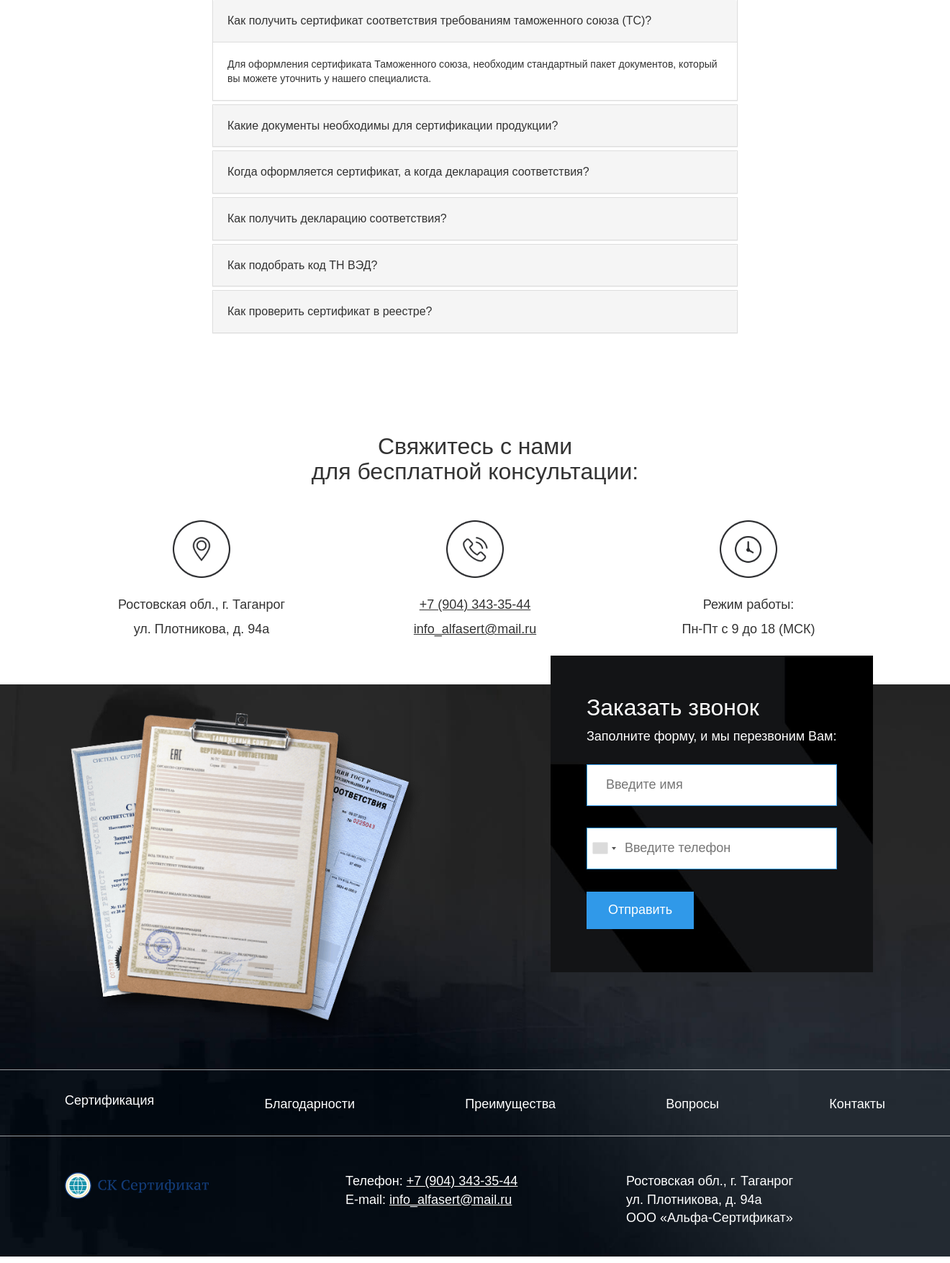
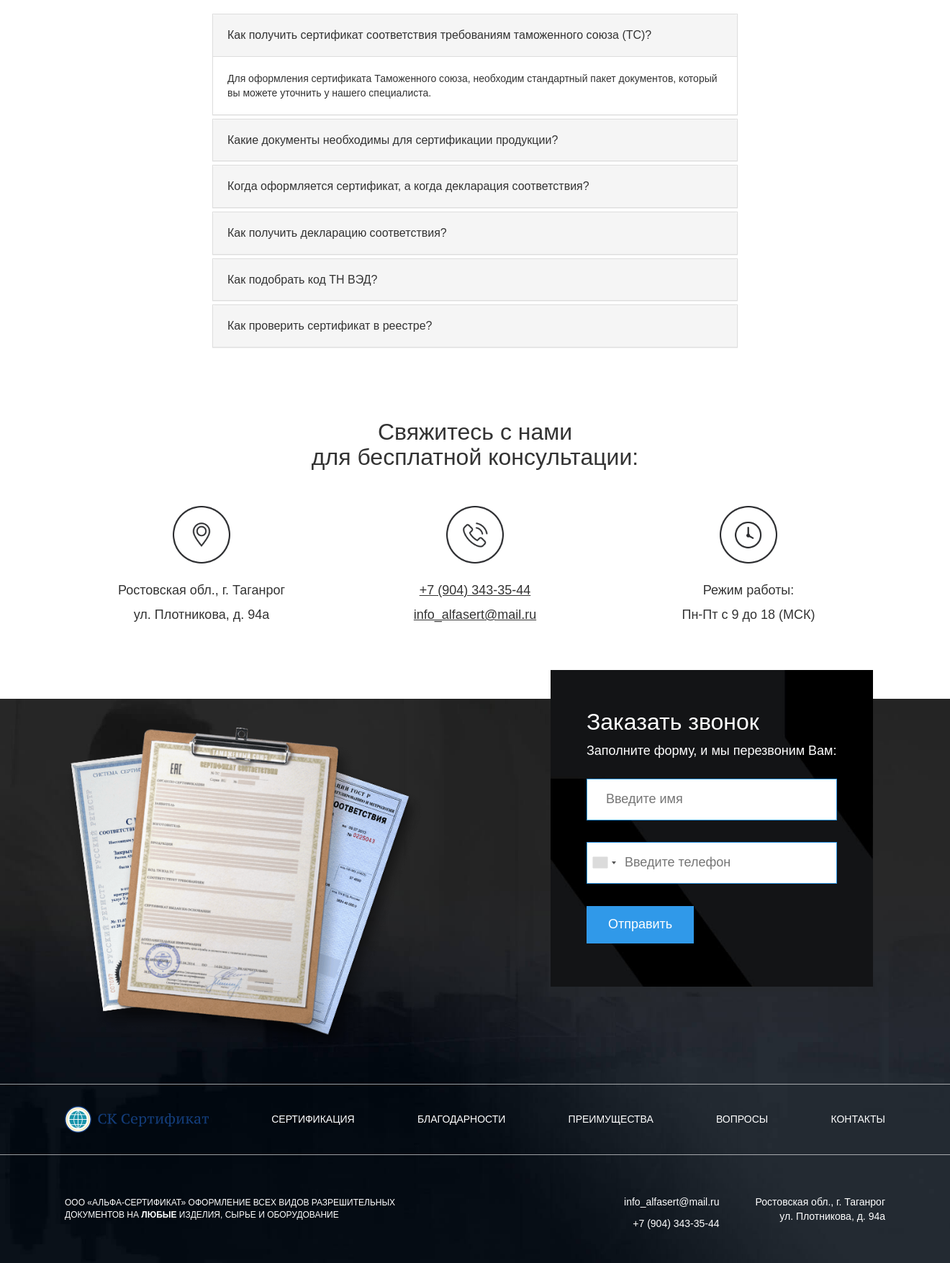
Before and after one commit to oleg-tgn/doc-lending, a PHP site: page / in a window 1320 px wide. Shown: the part 3273-5028 px from the top of the page at 72% size. Run offline with PHP 8.4, Linux system fonts and the light colour scheme; some libraries are stand-ins or nearby versions.

Commit message:
Fix paddings and fonts

```diff
--- a/css/style.css
+++ b/css/style.css
@@ -202,6 +202,10 @@ body {
     margin-bottom: 0px;
 }
 
+.top_desc--bottom {
+    color: #fff;
+}
+
 .top_desc span {
     font-weight: 600;
 }
@@ -209,19 +213,27 @@ body {
 .top_mail {
     font-weight: 600;
     font-size: 15px;
-    color: #333!important;
+    color: #333;
     padding: 6px 0px 6px 60px;
     float: left;
 }
 
 .mailLink {
     position: relative;
-    color: #333!important;
+    color: #333;
     text-decoration: none;
     padding-left: 24px;
-    float: left;
+    float: right;
     padding-bottom: 5px;
     padding-top: 5px;
+}
+
+.mailLink--bottom,
+.mailLink--bottom:hover,
+.mailLink--bottom:focus,
+.mailLink--bottom:active {
+    font-size: 14px;
+    color: #fff;
 }
 
 .mailLink img {
@@ -252,9 +264,21 @@ body {
     margin-top: -7px;
 }
 
+.top_address {
+    float: right;
+    text-align: right;
+    padding-top: 5px;
+    padding-left: 50px;
+}
+
+.top_address--bottom {
+    font-size: 14px;
+    color: #fff;
+}
+
 .top_phone {
     float: right;
-    text-align: center;
+    text-align: right;
 }
 
 .phone_online {
@@ -742,7 +766,7 @@ margin-bottom: 20px;
 }
 
 .row3 {
-    padding: 100px 0px;
+    padding: 100px 0px 0;
 }
 
 .kuz_label {
@@ -863,10 +887,6 @@ font-weight: 400;
     background-size: cover;
 } */
 
-#thanks {
-    padding: 50px 0px;
-}
-
 .quastionandcommunication {
     background-repeat: no-repeat;
     background-size: cover;
@@ -874,11 +894,12 @@ font-weight: 400;
 
 
 .row-faq {
-    padding: 50px 0px;
+    padding: 100px 0 0;
     display: block;
 }
 
 .row-faq h2 {
+    margin-top: 0;
     margin-bottom: 10px;
 }
 
@@ -1145,10 +1166,11 @@ font-size: 16px;
 
 
 .row-footer {
-    padding: 50px 0px 50px;
+    padding: 100px 0px 100px;
 }
 
 .row-footer h2 {
+    margin-top: 0;
     margin-bottom: 50px;
 }
 
@@ -1162,6 +1184,7 @@ font-size: 16px;
     text-align: center;
     font-size: 18px;
     line-height: 34px;
+    margin-bottom: 0;
 }
 
 .footer_item span {
@@ -1580,6 +1603,10 @@ h1 {
     width: 190px;
     margin: 0px auto;
     float: none;
+}
+
+.mailLink.mailLink--bottom {
+    color: #fff!important;
 }
 
 .whatsappLink {
@@ -2328,14 +2355,14 @@ ol:not(.list-unstyled) > li:before {
     display: flex;
     flex-direction: row;
     justify-content: space-between;
-    color: color;
     margin: 0;
 }
 
 .bottom-menu__link,
 .bottom-menu__link:hover {
-    font-size: 18px;
+    font-size: 14px;
     color: #fff;
+    text-transform: uppercase;
 }
 
 .footer_list {
@@ -2371,8 +2398,12 @@ ol:not(.list-unstyled) > li:before {
     font-weight: 400;
 }
 
+.algorithm {
+    padding-top: 100px;
+}
+
 .algorithm_title {
-    margin-top: 50px;
+    margin-top: 0;
 }
 
 .algorithm_row {
@@ -2410,6 +2441,10 @@ ol:not(.list-unstyled) > li:before {
     background: rgba(28,153,233,1)!important;
 }
 
+.panel-group {
+    margin-bottom: 0;
+}
+
 .panel-group .panel {
     border-radius: 0;
 }
@@ -2425,3 +2460,7 @@ ol:not(.list-unstyled) > li:before {
 .serviceMenu__logo {
     width: 200px;
 }
+
+.sertification-types-space {
+    padding: 60px 0 0;
+}
--- a/index.htm
+++ b/index.htm
@@ -45,13 +45,19 @@
   <body>
     <div class="navbar-top-wrap">
       <div class="container cont1">
-        <p class="top_desc">ОФОРМЛЕНИЕ ВСЕХ ВИДОВ РАЗРЕШИТЕЛЬНЫХ ДОКУМЕНТОВ НА <span>ЛЮБЫЕ</span> ИЗДЕЛИЯ, СЫРЬЕ И ОБОРУДОВАНИЕ</p>
+        <p class="top_desc">ООО &laquo;Альфа-Сертификат&raquo; ОФОРМЛЕНИЕ ВСЕХ ВИДОВ РАЗРЕШИТЕЛЬНЫХ ДОКУМЕНТОВ НА <span>ЛЮБЫЕ</span> ИЗДЕЛИЯ, СЫРЬЕ И ОБОРУДОВАНИЕ</p>
         <!-- <div class="top_mail">
             <a class="mailLink" href="mailto:info@sk-sertifikat.ru">info@sk-sertifikat.ru</a><br>
             <a class="mailLink" href="tel:+79043433544">+7 (904) 343-35-44</a> -->
         <!-- </div> -->
+
+        <div class="top_address">
+          Ростовская обл., г. Таганрог<br> ул. Плотникова, д. 94а
+          <!-- <p class="phone_perezvon" data-toggle="modal" data-target="#modalPerezvon">Перезвоните мне →</p> -->
+        </div>
+
         <div class="top_phone">
-          <a class="mailLink" href="mailto:info@sk-sertifikat.ru">info@sk-sertifikat.ru</a><br>
+          <a class="mailLink" href="mailto:info_alfasert@mail.ru">info_alfasert@mail.ru</a><br>
           <a class="mailLink" href="tel:+79043433544">+7 (904) 343-35-44</a>
           <!-- <p class="phone_perezvon" data-toggle="modal" data-target="#modalPerezvon">Перезвоните мне →</p> -->
         </div>
@@ -60,10 +66,11 @@
       <div class="serviceMenu">
         <div class="container">
           <div class="serviceMenu__list">
-            <a href="index.php.html" class="serviceMenu__logo-link"><img src="services/img/logo.svg" class="serviceMenu__logo"></a>
+            <a href="#" class="serviceMenu__logo-link"><img src="services/img/logo.svg" class="serviceMenu__logo"></a>
             <a href="#sertification-types" class="smLink teamHref">Сертификация</a>
+            <a href="#algorithm" class="smLink teamHref">Алгоритм</a>
+            <a href="#guarantee" class="smLink teamHref">Преимущества</a>
             <a href="#thanks" class="smLink teamHref">Благодарности</a>
-            <a href="#guarantee" class="smLink teamHref">Преимущества</a>
             <a href="#faq" class="smLink teamHref">Вопросы</a>
             <a href="#contacts" class="smLink teamHref">Контакты</a>
           </div>
@@ -74,7 +81,7 @@
       <div class="container cont1_1">
         <div class="col-md-7 no-pad">
           <h1>Помощь в оформлении cертификатов любой сложности от 1 дня</h1>
-          <p class="first_desc">За 1 день в г. Москва <span>сертифицируем все виды продукции</span> с&nbsp;внесением в&nbsp;реестр ФСА и гарантией легитимности</p>
+          <p class="first_desc">За 1 день в г. Таганроге <span>сертифицируем все виды продукции</span> с&nbsp;внесением в&nbsp;реестр ФСА и гарантией легитимности</p>
           <div class="col-xs-4 utp">
             <img alt="СК Сертификат" src="img/icons/utp_1.png">
             <p class="utp_text"><span>Отправим оригинал <br>бесплатно</span> в любую <br>точку РФ за 5 дней</p>
@@ -88,14 +95,14 @@
             <p class="utp_text"><span>Делаем приятные <br>скидки</span> постоянным <br>клиентам</p>
           </div>
           <div class="cl"></div>
-          <button class="btn btn_top anim-btn" data-toggle="modal" data-target="#modalCalc">Рассчитать стоимость за 7 минут</button>
+          <button class="btn btn_top anim-btn" data-toggle="modal" data-target="#modalCalc">Рассчитать стоимость бесплатно</button>
         </div>
         <div class="col-md-5 no-pad glav_sert__wrap">
           <img alt="СК Сертификат" class="glav_sert" src="img/sert.png">
         </div>
       </div>
-
-    <section class="container-fluid bg-slide-container" id="sertification-types">
+    <section class="sertification-types-space" id="sertification-types"></section>
+    <section class="container-fluid bg-slide-container">
       <div class="section">
               <div class="row">
               <div id="" data-slide="slide-0" class="col-lg-3 gallery-img d-flex on-hover">
@@ -223,7 +230,7 @@
     </section>
 
 
-  <section class="algorithm">
+  <section class="algorithm" id="algorithm">
     <div class="container">
       <h2 class="algorithm_title">Алгоритм нашей работы</h2>
       <div class="algorithm_row">
@@ -1111,6 +1118,9 @@ if (window.call_value != undefined && window.call_value != null && window.call_v
           <div class="container">
             <ul class="bottom-menu list-unstyled py-2">
               <li class="bottom-menu__item">
+                <a href="#" class="bottom-menu__link"><img alt="СК Сертификат" src="/services/img/logo.svg" width="200"></a>
+              </li>
+              <li class="bottom-menu__item">
                 <a href="#sertification-types" class="bottom-menu__link">Сертификация</a>
               </li>
               <li lass="bottom-menu__item">
@@ -1129,64 +1139,24 @@ if (window.call_value != undefined && window.call_value != null && window.call_v
           </div>
       </div>
 
-      <div class="container pt-4 pb-4 pb-xl-5">
+      <div class="container">
+        <p class="top_desc top_desc--bottom">ООО &laquo;Альфа-Сертификат&raquo; ОФОРМЛЕНИЕ ВСЕХ ВИДОВ РАЗРЕШИТЕЛЬНЫХ ДОКУМЕНТОВ НА <span>ЛЮБЫЕ</span> ИЗДЕЛИЯ, СЫРЬЕ И ОБОРУДОВАНИЕ</p>
+        <!-- <div class="top_mail">
+            <a class="mailLink" href="mailto:info@sk-sertifikat.ru">info@sk-sertifikat.ru</a><br>
+            <a class="mailLink" href="tel:+79043433544">+7 (904) 343-35-44</a> -->
+        <!-- </div> -->
 
+        <div class="top_address top_address--bottom">
+          Ростовская обл., г. Таганрог<br> ул. Плотникова, д. 94а
+          <!-- <p class="phone_perezvon" data-toggle="modal" data-target="#modalPerezvon">Перезвоните мне →</p> -->
+        </div>
 
-        <div class="col-12">
-          <div class="row">
-
-            <div class="col-12 col-lg-4">
-              <a class="footer_logo" href="index.php.html">
-                <img alt="СК Сертификат" src="/services/img/logo.svg" width="200">
-              </a>
-            </div>
-
-
-            <div class="col-12 col-lg-4">
-              <!-- <div class="title">
-                  <div class="footer_subtitle position-relative d-inline-flex flex-column">
-                      Центральный офис
-                  </div>
-              </div> -->
-
-              <div class="central-office flex-wrap mx-n3 d-lg-flex py-2 flex-column flex-lg-row text-center text-lg-left footer_address">
-                  <li class="footer_list">Телефон:
-                    <a href="tel:+7 (904) 343-35-44" class="footer_link">
-                      <span class="ml-sm-1 d-block d-sm-inline text-center pb-3 pb-lg-0">+7 (904) 343-35-44</span>
-                    </a>
-                  </li>
-                  <li class="footer_list">E-mail:
-                    <a href="mailto:info_alfasert@mail.ru" data-type="email" class="footer_link">
-                      <span class="ml-sm-1 d-inline text-center">
-                        info_alfasert@mail.ru
-                      </span>
-                    </a>
-                  </li>
-
-              </div>
-            </div>
-
-            <div class="col-12 col-lg-4">
-              <!-- <div class="title">
-                  <div class="footer_subtitle position-relative d-inline-flex flex-column">
-                      Центральный офис
-                  </div>
-              </div> -->
-
-              <div class="central-office flex-wrap mx-n3 d-lg-flex py-2 flex-column flex-lg-row text-center text-lg-left footer_address">
-
-                  <li class="footer_list footer_list">
-                    <span class="ml-sm-1 d-inline text-center pb-3 pb-lg-0" data-type="address">Ростовская обл., г. Таганрог ул.&nbsp;Плотникова, д. 94а</span>
-                  </li>
-
-
-                <div class="footer_list descr d-block d-lg-none">
-                  ООО «Альфа-Сертификат»
-                </div>
-
-              </div>
-            </div>
-
+        <div class="top_phone top_phone--bottom">
+          <a class="mailLink mailLink--bottom" href="mailto:info@sk-sertifikat.ru">info_alfasert@mail.ru</a><br>
+          <a class="mailLink mailLink--bottom" href="tel:+79043433544">+7 (904) 343-35-44</a>
+          <!-- <p class="phone_perezvon" data-toggle="modal" data-target="#modalPerezvon">Перезвоните мне →</p> -->
+        </div>
+      </div>
             </div>
         </div>
     </div>
```
